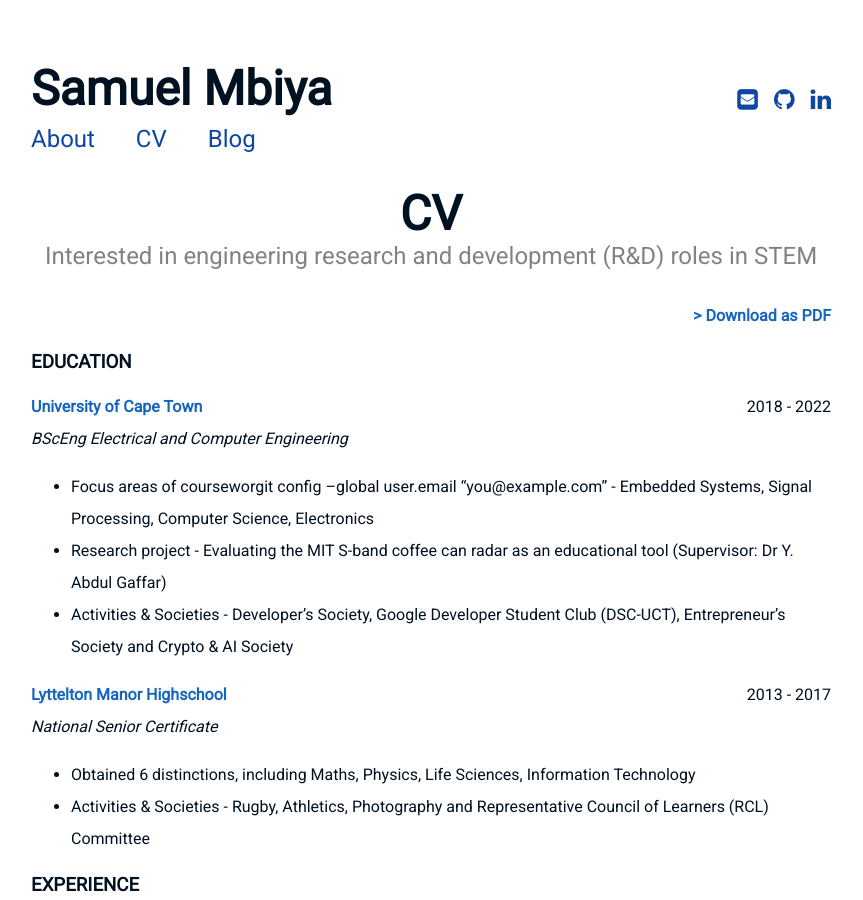
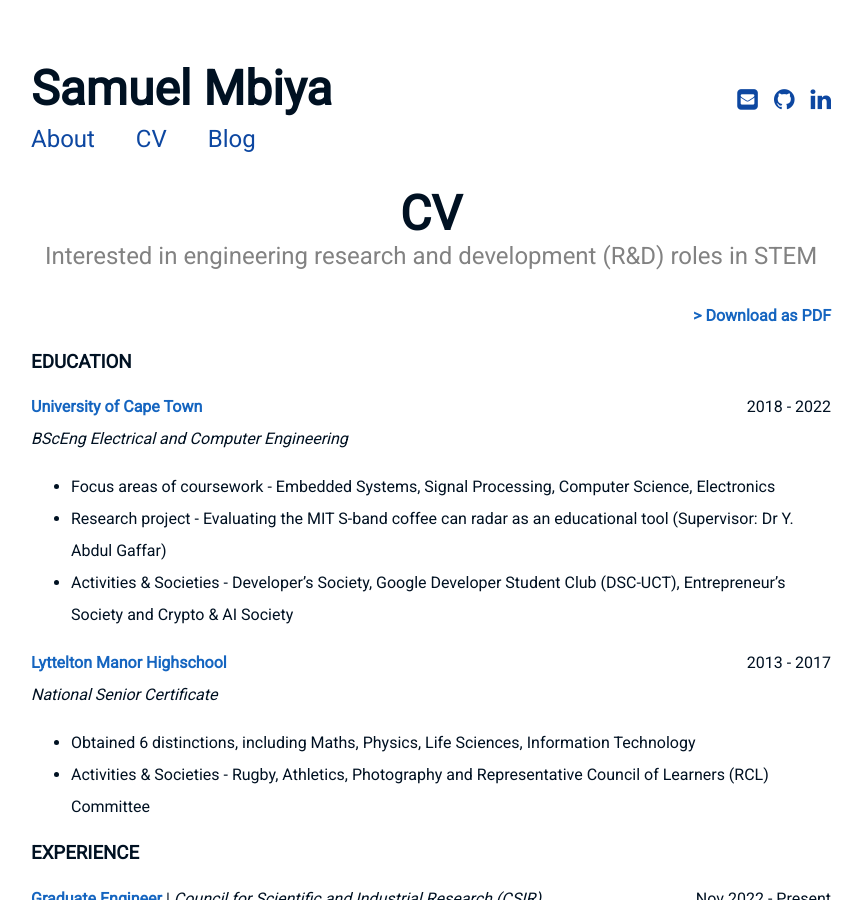
Before and after one commit to SKMbiya/SKMbiya.github.io, a Jekyll site: the page built from resume.md, in a window 1280 px wide and 900 px high. Shown: the whole window, without its empty margins (209-1072 px from the left). Built offline with Jekyll 4.4.1, drawn with Linux system fonts in a browser that asks for light colours.

Commit message:
another minor change to resume page

```diff
--- a/resume.md
+++ b/resume.md
@@ -14,7 +14,7 @@ subtitle: Interested in engineering research and development (R&D) roles in STEM
 
 **University of Cape Town** <span style="float: right; ">2018 - 2022 </span>
 _BScEng Electrical and Computer Engineering_
-- Focus areas of courseworgit config --global user.email "you@example.com" - Embedded Systems, Signal Processing, Computer Science, Electronics
+- Focus areas of coursework - Embedded Systems, Signal Processing, Computer Science, Electronics
 - Research project - Evaluating the MIT S-band coffee can radar as an educational tool
 (Supervisor: Dr Y. Abdul Gaffar)
 - Activities & Societies - Developer’s Society, Google Developer Student Club (DSC-UCT), Entrepreneur’s Society
```
